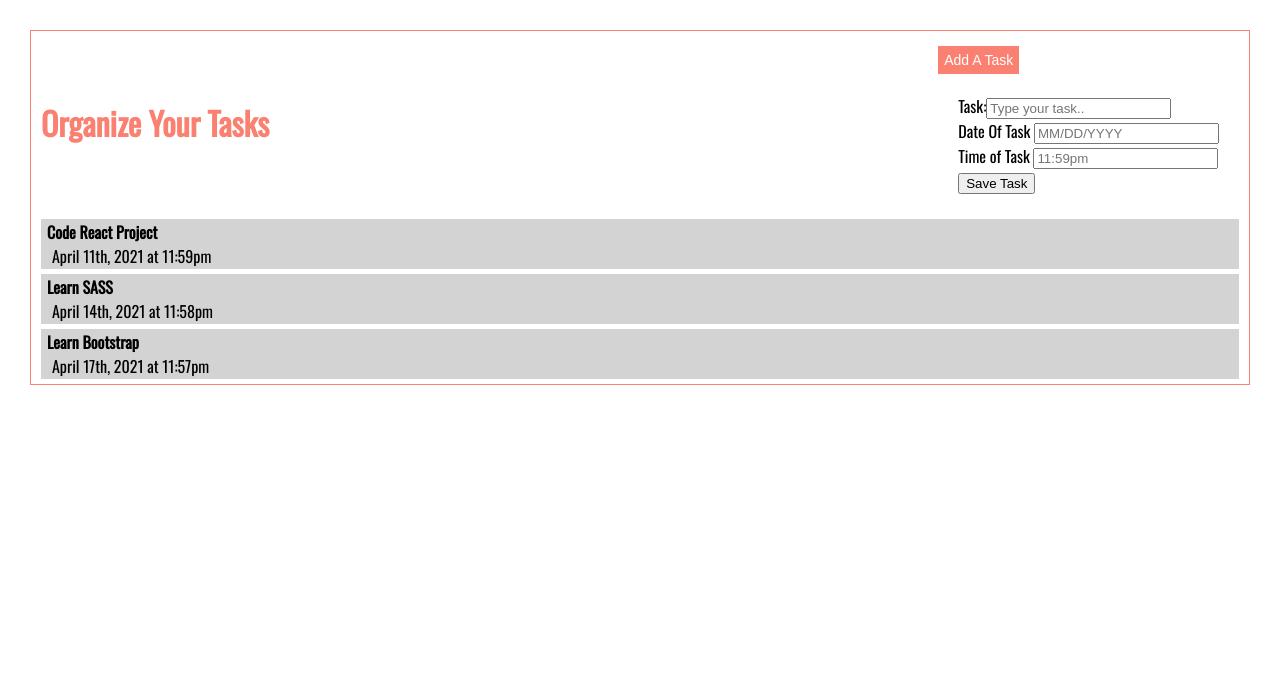
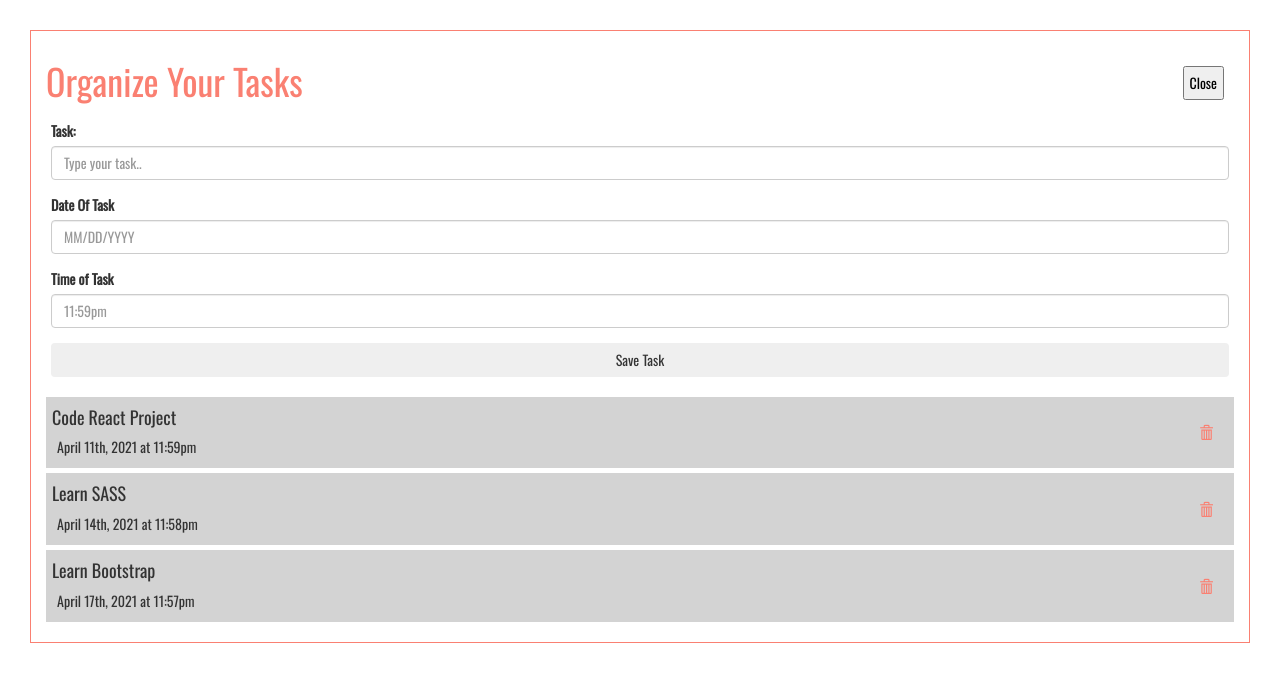
Before and after one commit to reneehammons/TaskOrganizer, a React (Create React App) app: page / in a window 1280 px wide. Both pictures are taken after a click on the button "Add A Task". Shown: the top 682 px of the page. Built offline with nearby package versions, Linux system fonts and the light colour scheme.

Commit message:
Updated CSS and comments

```diff
--- a/public/index.html
+++ b/public/index.html
@@ -15,29 +15,12 @@
       user's mobile device or desktop. See https://developers.google.com/web/fundamentals/web-app-manifest/
     -->
     <link rel="manifest" href="%PUBLIC_URL%/manifest.json" />
-    <!--
-      Notice the use of %PUBLIC_URL% in the tags above.
-      It will be replaced with the URL of the `public` folder during the build.
-      Only files inside the `public` folder can be referenced from the HTML.
+    <link rel="stylesheet" href="https://maxcdn.bootstrapcdn.com/bootstrap/3.3.7/css/bootstrap.min.css">
 
-      Unlike "/favicon.ico" or "favicon.ico", "%PUBLIC_URL%/favicon.ico" will
-      work correctly both with client-side routing and a non-root public URL.
-      Learn how to configure a non-root public URL by running `npm run build`.
-    -->
-    <title>React App</title>
+    <title>Task Organizer</title>
   </head>
   <body>
     <noscript>You need to enable JavaScript to run this app.</noscript>
     <div id="root"></div>
-    <!--
-      This HTML file is a template.
-      If you open it directly in the browser, you will see an empty page.
-
-      You can add webfonts, meta tags, or analytics to this file.
-      The build step will place the bundled scripts into the <body> tag.
-
-      To begin the development, run `npm start` or `yarn start`.
-      To create a production bundle, use `npm run build` or `yarn build`.
-    -->
   </body>
 </html>
--- a/src/App.js
+++ b/src/App.js
@@ -4,34 +4,51 @@ import Tasks from './components/Tasks'
 import AddTask from './components/AddTask'
 
 function App() {
+  const [dropdown, setDropdown] = useState(false)
+
   const [tasks, setTasks] = useState([
     {
       id: 'task1',
       text: 'Code React Project',
-        day: 'April 11th, 2021',
+      date: 'April 11th, 2021',
       time: '11:59pm',
       highlight: false,
     },
     {
       id: 'task2',
       text: 'Learn SASS',
-        day: 'April 14th, 2021',
+      date: 'April 14th, 2021',
       time: '11:58pm',
       highlight: false,
     },
     {
       id: 'task3',
       text: 'Learn Bootstrap',
-        day: 'April 17th, 2021',
+      date: 'April 17th, 2021',
       time: '11:57pm',
       highlight: false,
     }
   ])
 
+  //addTaskDropdown sets the dropdown state to a boolean
+  const addTaskDropdown = () => {
+    setDropdown(!dropdown)
+  }
+
+  //addTask adds the inputed task to the tasks state
+  const addTask = (task) => {
+    //id generates a random number for the task id
+    const id = Math.floor(Math.random()*10000) + 1
+    const newTask = {id, ...task}
+    setTasks([...tasks, newTask])
+  }
+
+  //deleteTask removes the task from the tasks state
   const deleteTask = (id) => {
     setTasks(tasks.filter((task) => task.id !== id))
   }
 
+  //highlightTask
   const highlightTask = (id, highlight) => {
     setTasks(tasks.map((task) =>
       task.id === id ? { ...task, highlight: !task.highlight } : task)
@@ -40,10 +57,11 @@ function App() {
 
   return (
     <div className="main-container">
-      <Header />
+      <Header onClick={addTaskDropdown} dropdown={dropdown}/>
+      {dropdown && <AddTask onAdd={addTask}/>}
       <Tasks tasks={tasks} onDelete={deleteTask} onHighlight={highlightTask} />
     </div>
-  );
+  )
 }
 
 export default App
--- a/src/components/AddTask.js
+++ b/src/components/AddTask.js
@@ -1,12 +1,36 @@
 import { useState } from 'react'
 
-const AddTask = () => {
+const AddTask = ({onAdd}) => {
     const [text, setText] = useState('')
     const [date, setDate] = useState('')
     const [time, setTime] = useState('')
 
+    const onSubmit = (e) => {
+        e.preventDefault()
+
+        if (!text){
+            alert('Please add a task!')
+            return
+        }
+        if (!date){
+            alert('Please add a date!')
+            return
+        }
+        if (!time){
+            alert('Please add a time!')
+            return
+        }
+
+        onAdd({ text, date, time})
+
+        setText('')
+        setDate('')
+        setTime('')
+    }
+
+
     return (
-        <form className='addTaskForm'>
+        <form className='addTaskForm' onSubmit={onSubmit}>
             <div className="form-group">
                 <label>Task:</label>
                 <input
--- a/src/components/Button.js
+++ b/src/components/Button.js
@@ -1,43 +1,12 @@
-import PropTypes from 'prop-types'
-import { useState } from 'react'
-import AddTask from './AddTask'
-
-const Button = ({text, onClick }) => {
-    const [dropdown, setDropdown] = useState(false)
-
-    const addTaskDropdown = () => {
-        setDropdown(true)
-    }
-
-
-
-    if (dropdown){
-        return (
-            <div>
-                <button
-                    className="add-button"
-                    onClick={addTaskDropdown}>
-                    {text}
-                </button>
-            <div> <AddTask /> </div>
-             </div>
-        )
-    } else {
-        return (
-            <div>
-                 <button
-                    className="add-button"
-                    onClick={addTaskDropdown}>
-                    {text}
-                </button>
-            </div>
-        )
-    }
-}
-
-Button.prototypes = {
-    text: PropTypes.string,
-    onClick: PropTypes.func,
+const Button = ({text, onClick, dropdown }) => {
+    return (
+        <div>
+            <button
+                className={dropdown ? 'close-button' : 'add-button'}
+                onClick={onClick}
+            > {text} </button>
+        </div>
+    )
 }
 
 export default Button
--- a/src/components/Header.js
+++ b/src/components/Header.js
@@ -1,15 +1,16 @@
 import Button from './Button'
 
-
-const Header = () => {
-
+const Header = ({dropdown, onClick}) => {
     return (
-            <header className="header">
-                <h1>Organize Your Tasks</h1>
-                <Button text='Add A Task'/>
-            </header>
+        <header className="header">
+            <h1>Organize Your Tasks</h1>
+            <Button
+                onClick={onClick}
+                text={dropdown ? 'Close' : 'Add A Task'}
+                dropdown={dropdown}
+            />
+        </header>
     )
-
 }
 
 export default Header
--- a/src/components/Task.js
+++ b/src/components/Task.js
@@ -5,8 +5,7 @@ const Task = ({ task, onDelete, onHighlight }) => {
                 {task.text}
             </h4>
             <span className='glyphicon glyphicon-trash' onClick={() => onDelete(task.id)}></span>
-            <p className='taskDayTime'>{task.day} at {task.time}</p>
-
+            <p className='taskDayTime'>{task.date} at {task.time}</p>
         </div>
     )
 }
--- a/src/components/Tasks.js
+++ b/src/components/Tasks.js
@@ -1,9 +1,8 @@
 import Task from './Task'
 
 const Tasks = ({ tasks, onDelete, onHighlight }) => {
-
     return (
-        <div>
+        <div className="tasks">
             {tasks.map((task) => (
                 <Task key={task.id} task={task} onDelete=
                 {onDelete} onHighlight={onHighlight}/>
--- a/src/index.css
+++ b/src/index.css
@@ -1,10 +1,4 @@
 @import url('https://fonts.googleapis.com/css2?family=Oswald&display=swap');
-
-* {
-  /*box-sizing: border-box;*/
-  margin: 0;
-  /*padding: 0;*/
-}
 
 .main-container{
   margin: 30px;
@@ -21,15 +15,13 @@ h1{
 }
 
 .header{
-  margin-left: 10px;
-  margin-right: 10px;
+  margin: 10px 15px 10px 15px;
   display: flex;
   align-items: center;
   justify-content: space-between;
 }
 
 .add-button{
-  margin-right: 10px;
   margin-top: 15px;
   display: inline-block;
   text-decoration: none;
@@ -41,9 +33,26 @@ h1{
   border: 1px solid salmon;
 }
 
+.close-button{
+  margin-right: 10px;
+  margin-top: 15px;
+  display: inline-block;
+  text-decoration: none;
+  color: black;
+  font-weight: lighter;
+  background-color: F3F3F3;
+  padding: 5px;
+  font-size: 14px;
+  border: 1px solid F3F3F3;
+}
+
+.tasks{
+  margin: 10px 5px 20px 5px;
+}
+
 .taskBox{
   background-color: lightgray;
-  margin: 5px 10px 5px 10px;
+  margin: 0px 10px 5px 10px;
   padding: 1px;
 }
 
@@ -69,6 +78,6 @@ h1{
 }
 
 .addTaskForm{
-  margin: 20px 20px 20px 20px;
+  margin: 0px 20px 20px 20px;
   border: black;
 }
```
Also changed, not shown: src/App.css (deleted, +0 -38 lines), src/setupTests.js (deleted, +0 -5 lines), src/logo.svg (deleted), 1 other file (tests, documents, lock files or other folders). Lines whose indentation alone changed are shown as unchanged.
